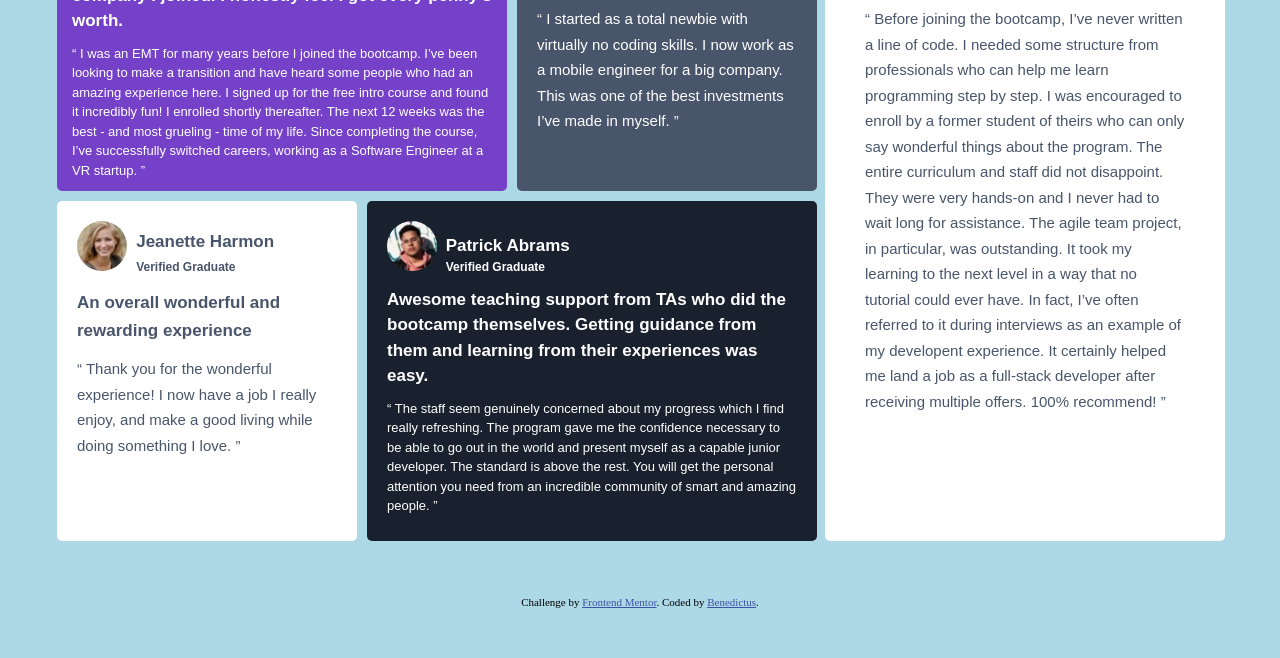
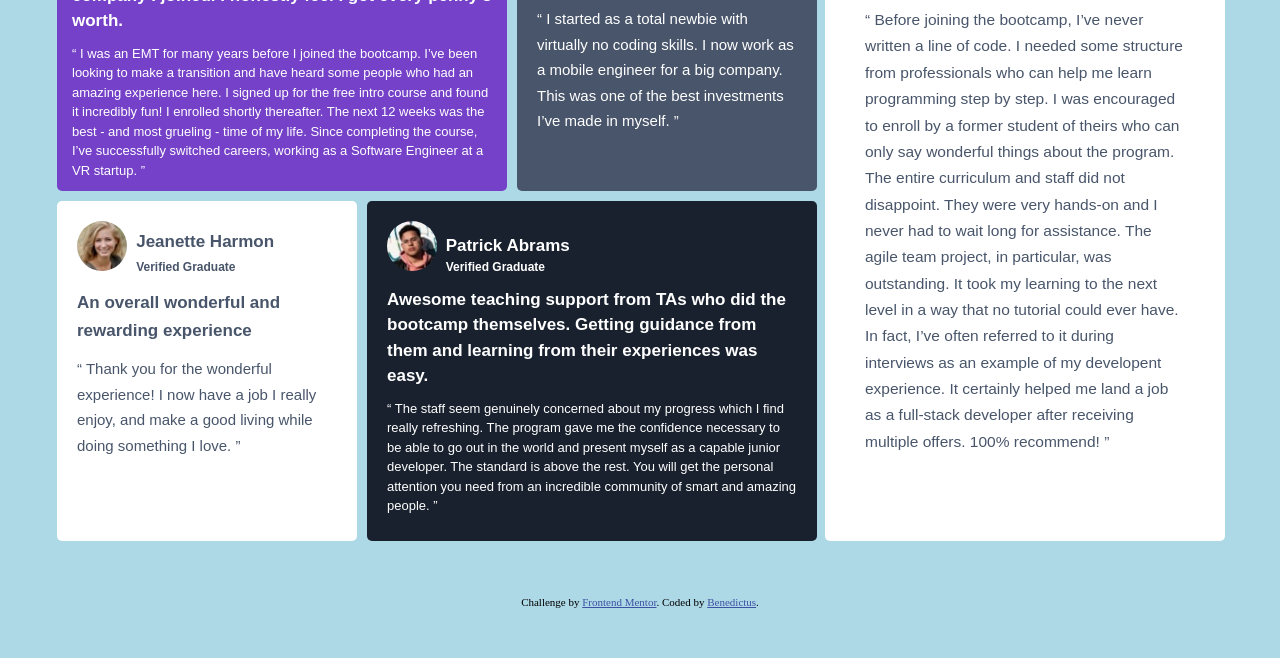
Before and after one commit to bene-coder/Web-design-and-development, a plain HTML site: page testimonials-grid-section-main/index.html in a window 1280 px wide. Shown: the part 154-812 px from the top of the page. Drawn offline with Linux system fonts and the light colour scheme.

Commit message:
changed the font

```diff
--- a/testimonials-grid-section-main/style.css
+++ b/testimonials-grid-section-main/style.css
@@ -135,7 +135,7 @@ img{
     border-radius: .5rem;
     margin: 3px;
     line-height: 1.7;
-    font-size: 15px;
+    font-size: 15.5px;
 }
 h1 > .box-5 {
     font-weight: 700px;
```
